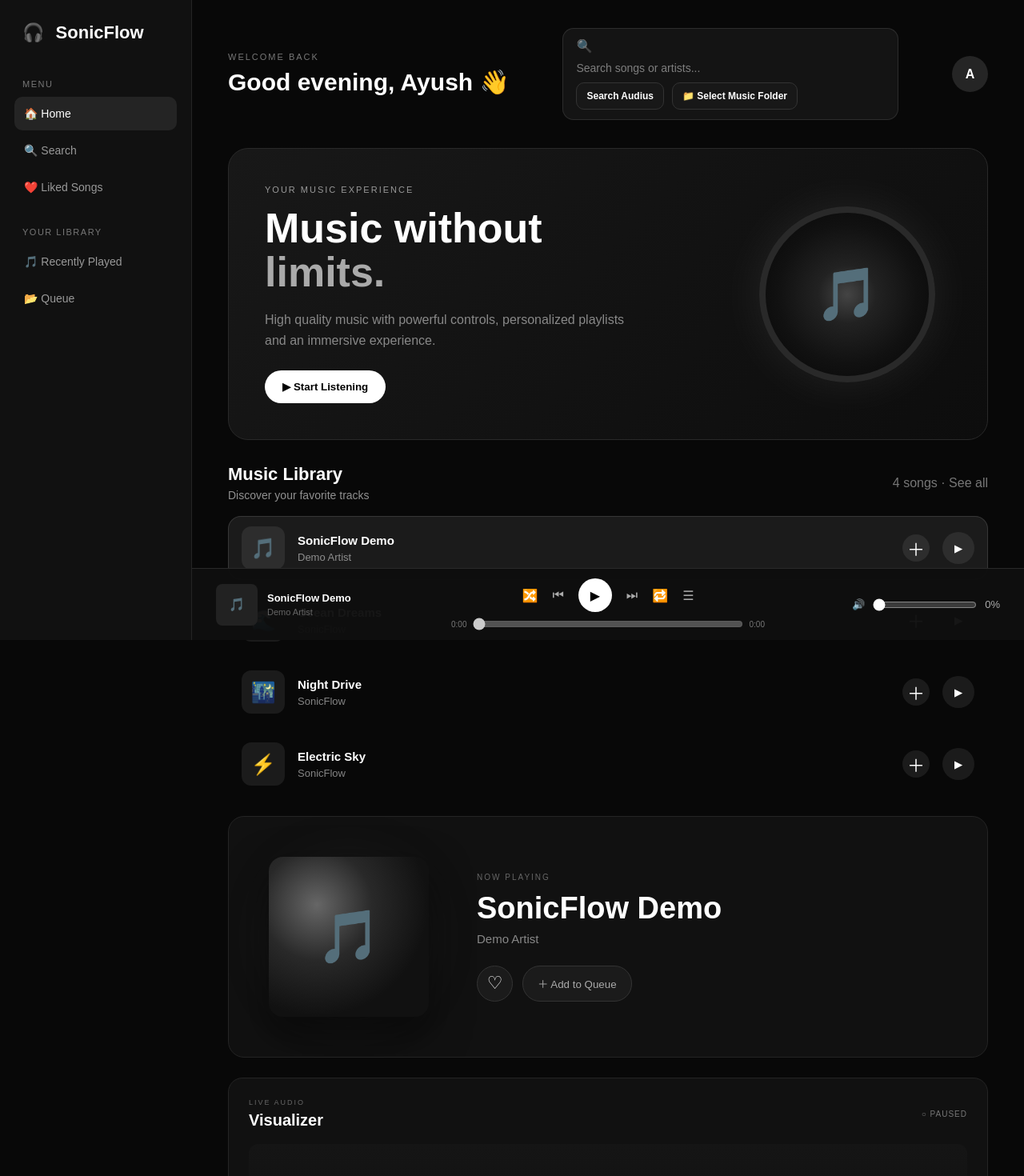
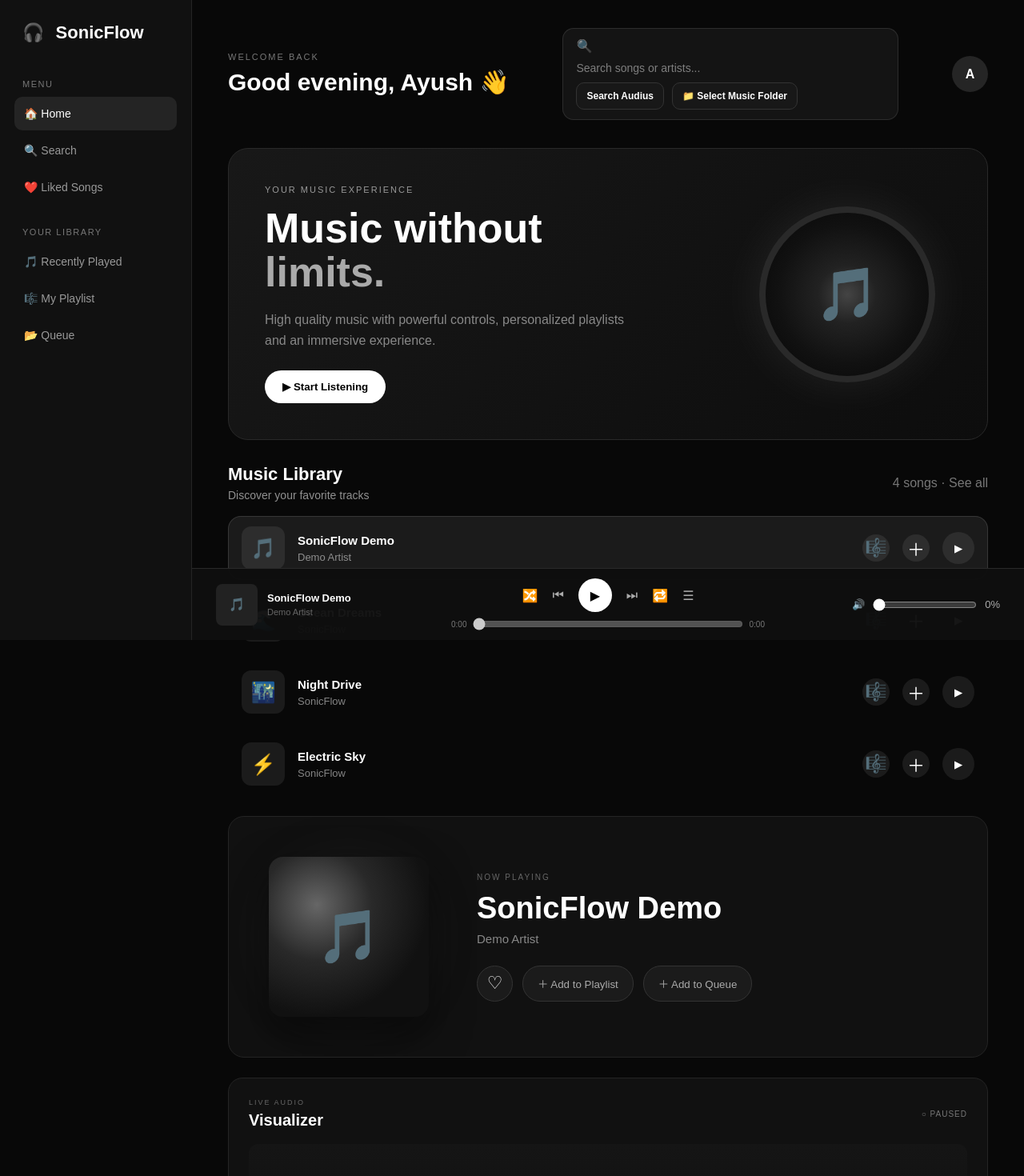
Before and after one commit to ayushydv1805/SonicFlow, a React (Vite) app: page / in a window 1280 px wide. Shown: the top 1470 px of the page at 80% size. Built offline with nearby package versions, Linux system fonts and the light colour scheme.

Commit message:
fix: make library buttons functional and auto-play next track

```diff
--- a/src/App.jsx
+++ b/src/App.jsx
@@ -109,6 +109,9 @@
   const [likedSongs, setLikedSongs] = useState(() =>
     readStoredArray("sonicflow-liked")
   );
+  const [playlistSongs, setPlaylistSongs] = useState(() =>
+    readStoredArray("sonicflow-playlist")
+  );
   const [recentSongs, setRecentSongs] = useState(readRecentIds);
   const [queue, setQueue] = useState([]);
   const [search, setSearch] = useState("");
@@ -317,14 +320,14 @@
     [addToRecent]
   );
 
-  const nextSong = useCallback(() => {
+  const nextSong = useCallback((forcePlay = false) => {
     const availableSongs = songsRef.current;
 
     if (!availableSongs.length) return;
 
-    const shouldPlay = audioRef.current
-      ? !audioRef.current.paused
-      : false;
+    const shouldPlay =
+      forcePlay ||
+      (audioRef.current ? !audioRef.current.paused : false);
 
     const queuedSong = queueRef.current[0];
 
@@ -679,6 +682,25 @@
     setQueue([]);
   };
 
+  const togglePlaylist = (song) => {
+    if (!song) return;
+
+    setPlaylistSongs((prev) => {
+      const exists = prev.includes(song.id);
+      const updated = exists
+        ? prev.filter((id) => id !== song.id)
+        : [...prev, song.id];
+
+      localStorage.setItem("sonicflow-playlist", JSON.stringify(updated));
+      return updated;
+    });
+  };
+
+  const clearPlaylist = () => {
+    setPlaylistSongs([]);
+    localStorage.setItem("sonicflow-playlist", JSON.stringify([]));
+  };
+
   const handleDeleteLocalSong = async (songId) => {
     const song = localSongs.find((item) => item.id === songId);
 
@@ -752,8 +774,20 @@
       result = result.filter((song) => recentSet.has(song.id));
     }
 
+    if (viewFilter === "playlist") {
+      const playlistSet = new Set(playlistSongs);
+      result = result.filter((song) => playlistSet.has(song.id));
+    }
+
     return result;
-  }, [likedSongs, recentSongs, search, songs, viewFilter]);
+  }, [
+    likedSongs,
+    playlistSongs,
+    recentSongs,
+    search,
+    songs,
+    viewFilter,
+  ]);
 
   const scrollToLibrary = (filter) => {
     setViewFilter(filter);
@@ -761,6 +795,11 @@
       behavior: "smooth",
       block: "start",
     });
+  };
+
+  const focusSearch = () => {
+    window.scrollTo({ top: 0, behavior: "smooth" });
+    window.setTimeout(() => searchInputRef.current?.focus(), 250);
   };
 
   useEffect(() => {
@@ -892,7 +931,7 @@
         return;
       }
 
-      nextSong();
+      nextSong(true);
     };
 
     audio.addEventListener("timeupdate", updateTime);
@@ -949,7 +988,7 @@
           <button
             type="button"
             className="nav-item"
-            onClick={() => searchInputRef.current?.focus()}
+            onClick={focusSearch}
           >
             🔍 <span>Search</span>
           </button>
@@ -974,6 +1013,16 @@
             onClick={() => scrollToLibrary("recent")}
           >
             🎵 <span>Recently Played</span>
+          </button>
+
+          <button
+            type="button"
+            className={
+              viewFilter === "playlist" ? "nav-item active" : "nav-item"
+            }
+            onClick={() => scrollToLibrary("playlist")}
+          >
+            🎼 <span>My Playlist</span>
           </button>
 
           <button
@@ -1117,6 +1166,8 @@
                   ? "Liked Songs"
                   : viewFilter === "recent"
                     ? "Recently Played"
+                    : viewFilter === "playlist"
+                      ? "My Playlist"
                       : "Music Library"}
               </h2>
 
@@ -1125,10 +1176,22 @@
                   ? "Your favorite tracks"
                   : viewFilter === "recent"
                     ? "Your listening history"
+                    : viewFilter === "playlist"
+                      ? "Your saved playlist"
                       : "Discover your favorite tracks"}
               </p>
             </div>
 
+            {viewFilter === "playlist" ? (
+              <button
+                type="button"
+                className="section-header-reset"
+                onClick={clearPlaylist}
+                disabled={playlistSongs.length === 0}
+              >
+                {playlistSongs.length} saved · Clear playlist
+              </button>
+            ) : (
               <button
                 type="button"
                 className="section-header-reset"
@@ -1136,6 +1199,7 @@
               >
                 {filteredSongs.length} songs · See all
               </button>
+            )}
           </div>
 
           <div className="song-list">
@@ -1169,6 +1233,28 @@
                         <strong>{song.title}</strong>
                         <span>{song.artist}</span>
                       </span>
+                    </button>
+
+                    <button
+                      type="button"
+                      className={
+                        playlistSongs.includes(song.id)
+                          ? "queue-add-btn playlist-active"
+                          : "queue-add-btn"
+                      }
+                      onClick={() => togglePlaylist(song)}
+                      title={
+                        playlistSongs.includes(song.id)
+                          ? "Remove from My Playlist"
+                          : "Add to My Playlist"
+                      }
+                      aria-label={
+                        playlistSongs.includes(song.id)
+                          ? "Remove " + song.title + " from My Playlist"
+                          : "Add " + song.title + " to My Playlist"
+                      }
+                    >
+                      {playlistSongs.includes(song.id) ? "✓" : "🎼"}
                     </button>
 
                     <button
@@ -1205,6 +1291,8 @@
                     ? "You have not liked any songs yet."
                     : viewFilter === "recent"
                       ? "Play a song to build your listening history."
+                      : viewFilter === "playlist"
+                        ? "Add songs to My Playlist using the 🎼 button."
                         : "Try another search or artist name."}
                 </p>
               </div>
@@ -1324,6 +1412,16 @@
               <button
                 type="button"
                 className="add-button"
+                onClick={() => togglePlaylist(currentSong)}
+              >
+                {currentSong && playlistSongs.includes(currentSong.id)
+                  ? "✓ In My Playlist"
+                  : "＋ Add to Playlist"}
+              </button>
+
+              <button
+                type="button"
+                className="add-button"
                 onClick={() => addToQueue(currentSong)}
               >
                 ＋ Add to Queue
@@ -1557,11 +1655,11 @@
             <button
               type="button"
               className="music-card"
-              onClick={() => scrollToLibrary("all")}
-            >
-              <div className="cover">🎹</div>
-              <h3>Focus Mode</h3>
-              <p>Return to the full library</p>
+              onClick={() => scrollToLibrary("playlist")}
+            >
+              <div className="cover">🎼</div>
+              <h3>My Playlist</h3>
+              <p>{playlistSongs.length} saved tracks</p>
             </button>
 
             <button
```
Lines whose indentation alone changed are shown as unchanged.
